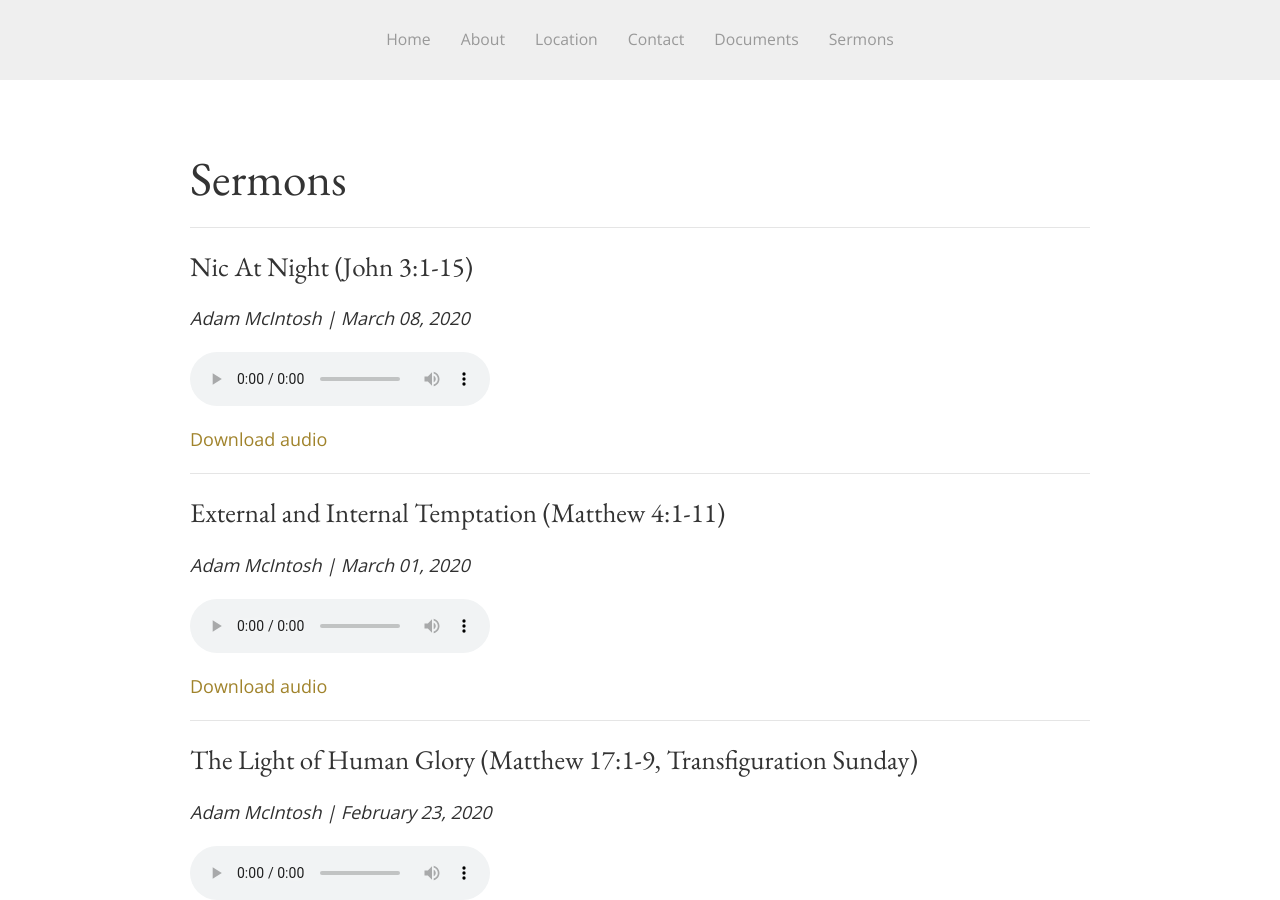
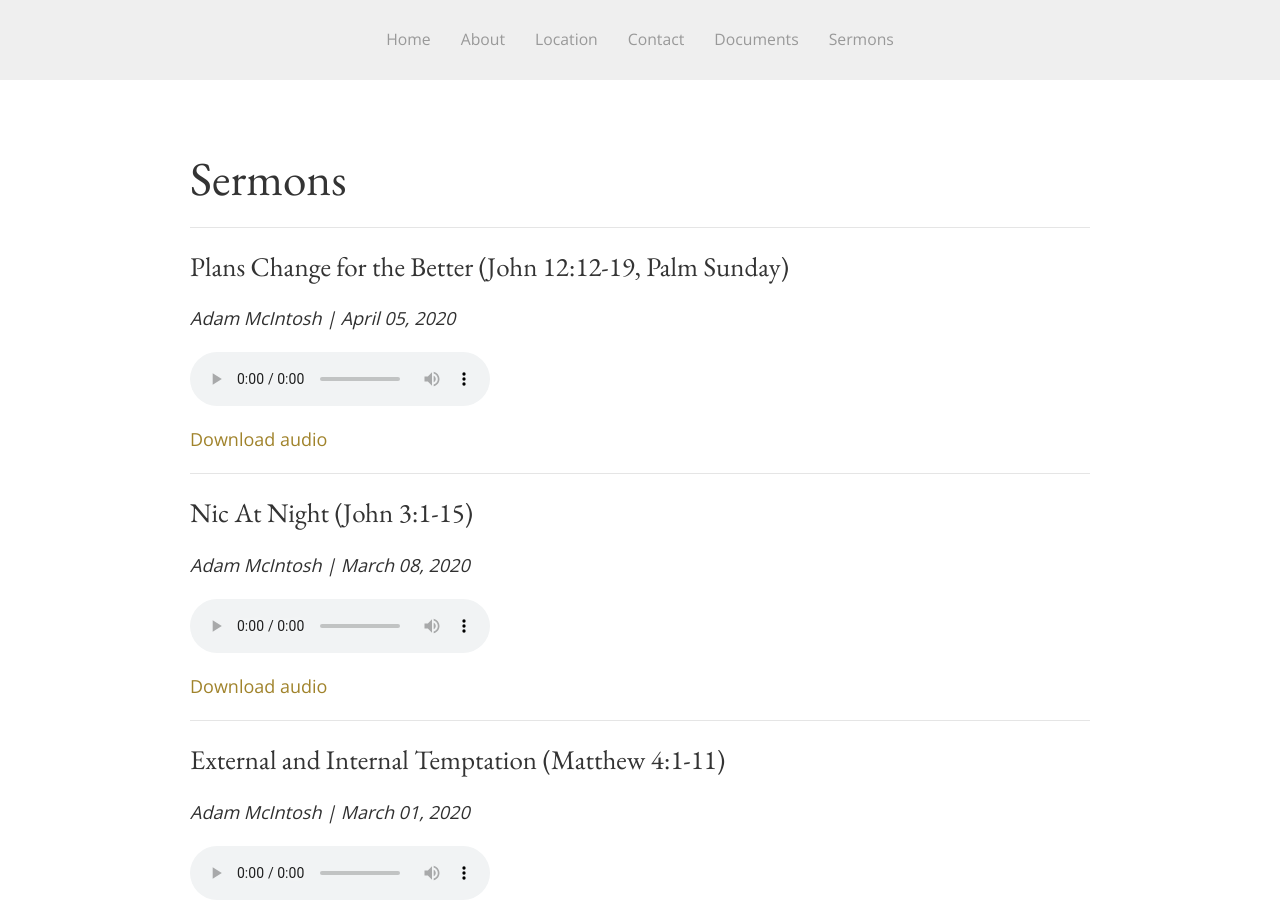
Before and after one commit to SaintDavidsChurch/website, a Jekyll site: the page built from sermons.html, in a window 1280 px wide and 900 px high. Built offline with Jekyll 4.4.1, drawn with Linux system fonts in a browser that asks for light colours.

Commit message:
Updated by InferCMS

```diff
--- a/_data/sermons.yml
+++ b/_data/sermons.yml
@@ -62,3 +62,7 @@
   date: '2020-03-08'
   preacher: Adam McIntosh
   audio_file: https://saintdavids.church/assets/sermons/Adam-McIntosh_March8-2020_John3.1-15.mp3
+- title: Plans Change for the Better (John 12:12-19, Palm Sunday)
+  date: '2020-04-05'
+  preacher: Adam McIntosh
+  audio_file: https://saintdavids.church/assets/sermons/Adam-McIntosh_April5-2020_John12.12-19%20(PalmSun).mp3
```
